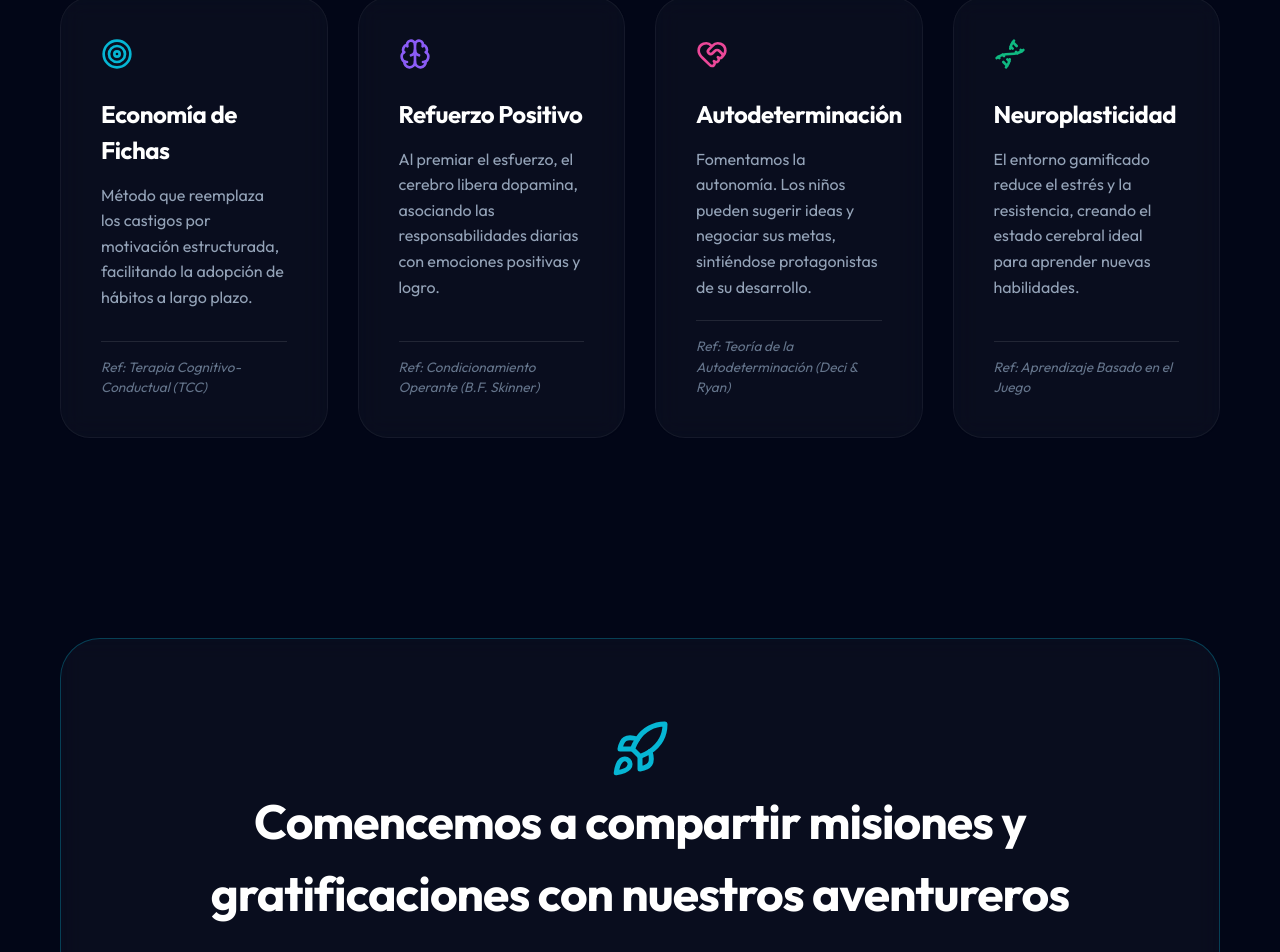
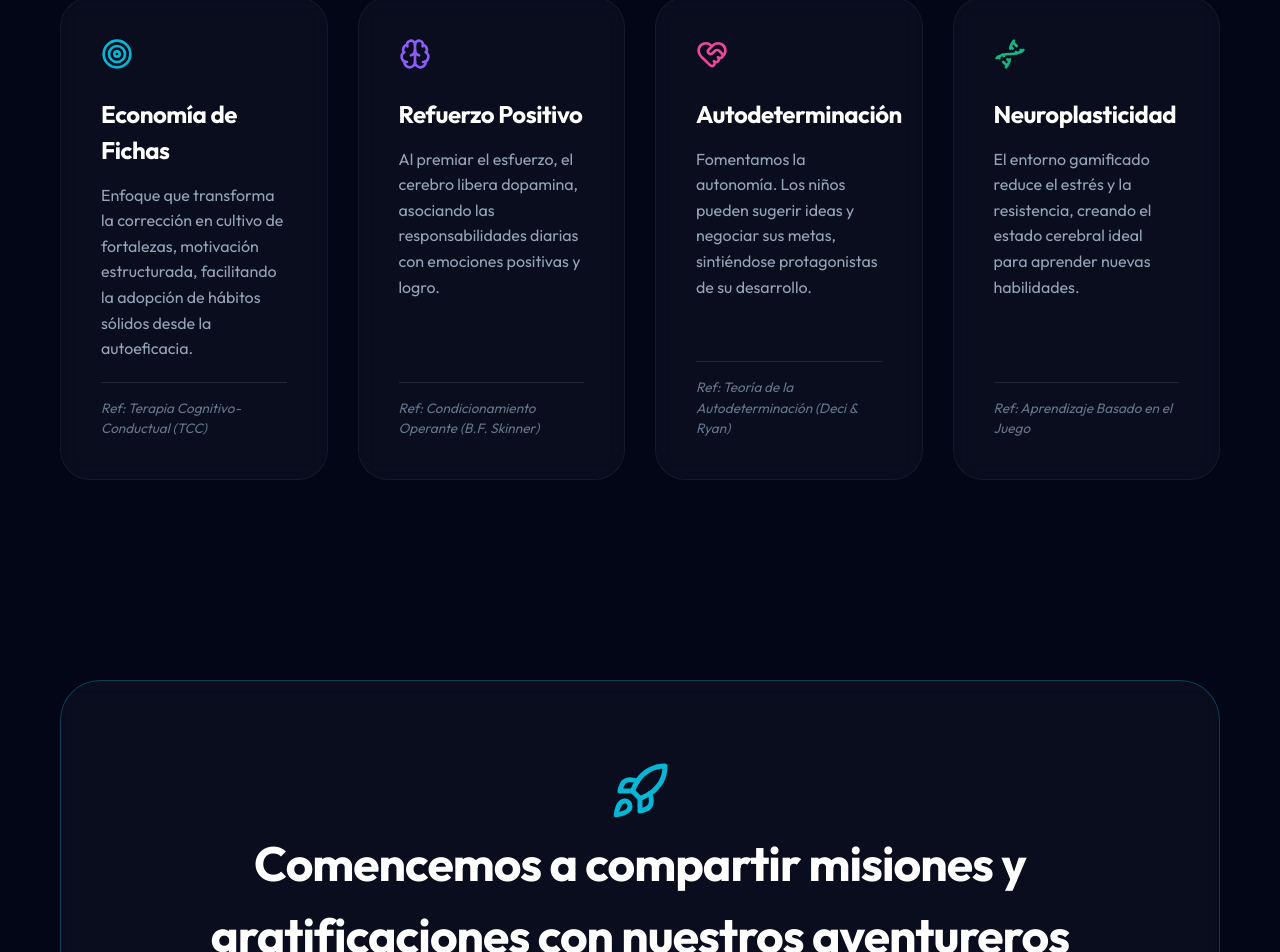
Before and after one commit to FernandoFerreyra11/play-balance-portfolio, a Next.js app: page / in a window 1280 px wide. Shown: the part 2823-3775 px from the top of the page. Built offline with nearby package versions, Linux system fonts and the light colour scheme; no server answers.

Commit message:
Copy: Actualizar descripcion de Economía de Fichas en LandingPage

```diff
--- a/src/components/LandingPage.tsx
+++ b/src/components/LandingPage.tsx
@@ -109,7 +109,7 @@ export function LandingPage() {
             <ValueCard
               icon={<Target size={32} color="#06b6d4" />}
               title="Economía de Fichas"
-              description="Método que reemplaza los castigos por motivación estructurada, facilitando la adopción de hábitos a largo plazo."
+              description="Enfoque que transforma la corrección en cultivo de fortalezas, motivación estructurada, facilitando la adopción de hábitos sólidos desde la autoeficacia."
               reference="Terapia Cognitivo-Conductual (TCC)"
             />
             <ValueCard
```
